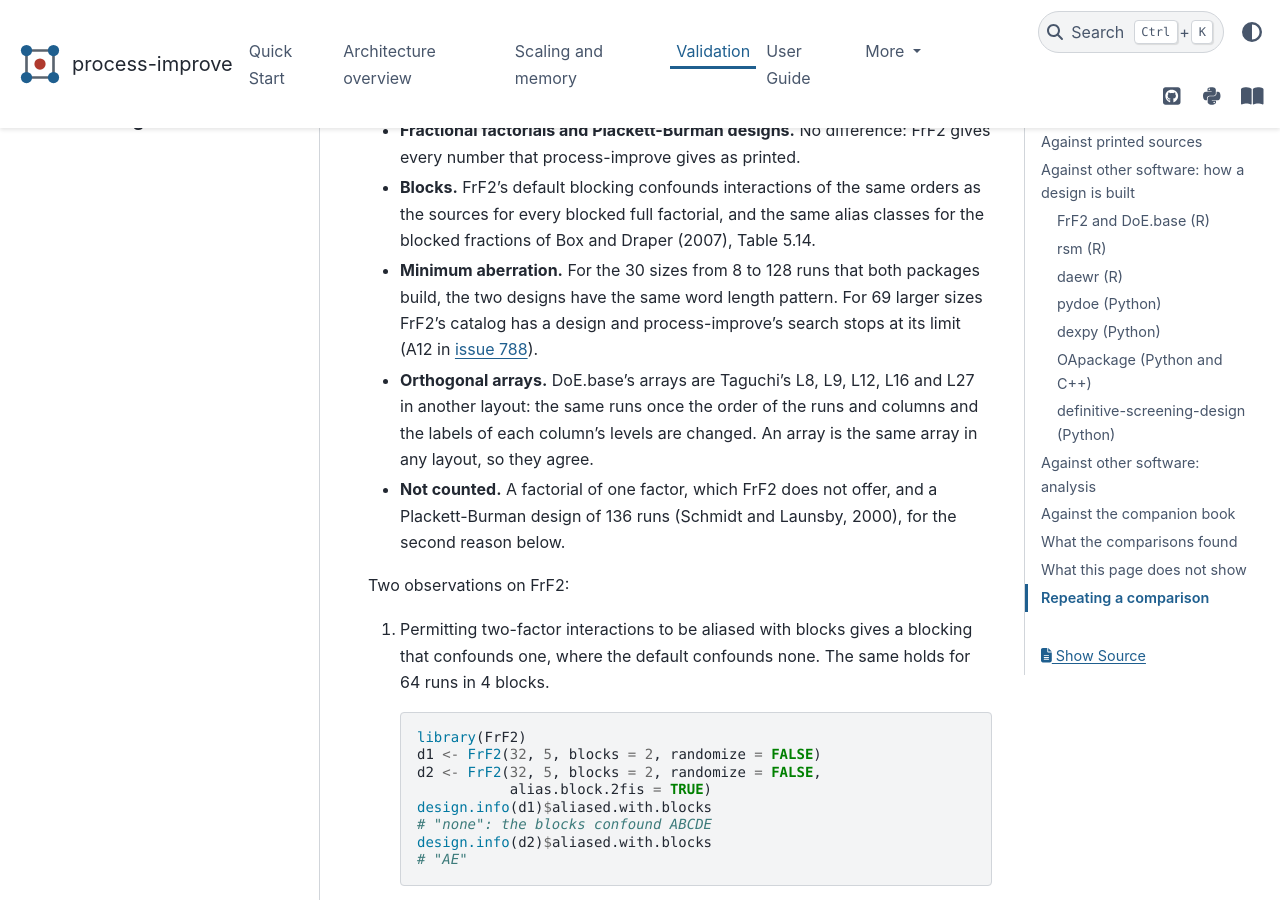
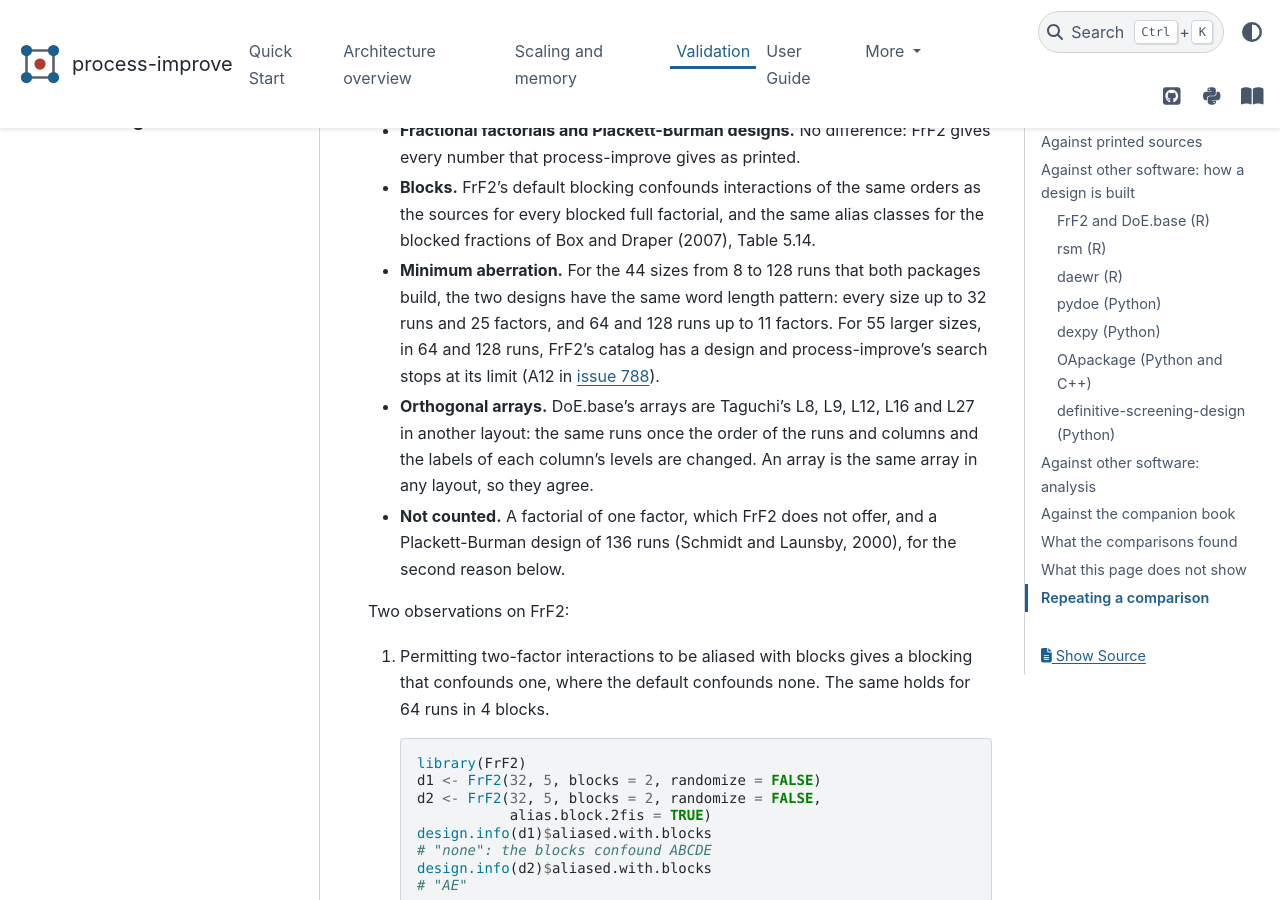
Before and after one commit to kgdunn/process-improve, a Sphinx documentation site: the page built from docs/validation.rst, in a window 1280 px wide and 900 px high, scrolled down 4658 px. Built offline with Sphinx 7.4.7 and the PyData theme 0.15.4, drawn with Linux system fonts in a browser that asks for light colours; some of the changed text lies outside the part shown.

Commit message:
Validation: 44 sizes of minimum-aberration fraction agree with FrF2
Co-Authored-By: Claude Opus 5.5 <noreply@anthropic.com>
Claude-Session: https://claude.ai/code/session_01S4nNrPkUPaohxFC2ZXtzgY

```diff
--- a/docs/validation.rst
+++ b/docs/validation.rst
@@ -174,9 +174,10 @@ orthogonal arrays.
 - **Blocks.** FrF2's default blocking confounds interactions of the same orders as the sources
   for every blocked full factorial, and the same alias classes for the blocked fractions of Box
   and Draper (2007), Table 5.14.
-- **Minimum aberration.** For the 30 sizes from 8 to 128 runs that both packages build, the two
-  designs have the same word length pattern. For 69 larger sizes FrF2's catalog has a design
-  and process-improve's search stops at its limit (A12 in `issue 788 <https://github.com/kgdunn/process-improve/issues/788>`__).
+- **Minimum aberration.** For the 44 sizes from 8 to 128 runs that both packages build, the two
+  designs have the same word length pattern: every size up to 32 runs and 25 factors, and 64
+  and 128 runs up to 11 factors. For 55 larger sizes, in 64 and 128 runs, FrF2's catalog has a
+  design and process-improve's search stops at its limit (A12 in `issue 788 <https://github.com/kgdunn/process-improve/issues/788>`__).
 - **Orthogonal arrays.** DoE.base's arrays are Taguchi's L8, L9, L12, L16 and L27 in another
   layout: the same runs once the order of the runs and columns and the labels of each column's
   levels are changed. An array is the same array in any layout, so they agree.
@@ -421,8 +422,9 @@ What the comparisons found
        factors.
      - :ref:`validation-daewr`
    * - process-improve
-     - A minimum-aberration search that stops where published designs exist. A second gap, no
-       way to give the center runs of each block of a central composite design, is closed.
+     - A minimum-aberration search that stops where published designs exist, in 64 and 128
+       runs. The same gap in 32 runs, and a second one, no way to give the center runs of each
+       block of a central composite design, are closed.
      - A12 in `issue 788 <https://github.com/kgdunn/process-improve/issues/788>`__
    * - process-improve
      - 1,555 printed numbers that need a function the library does not have yet, 275 that
```
